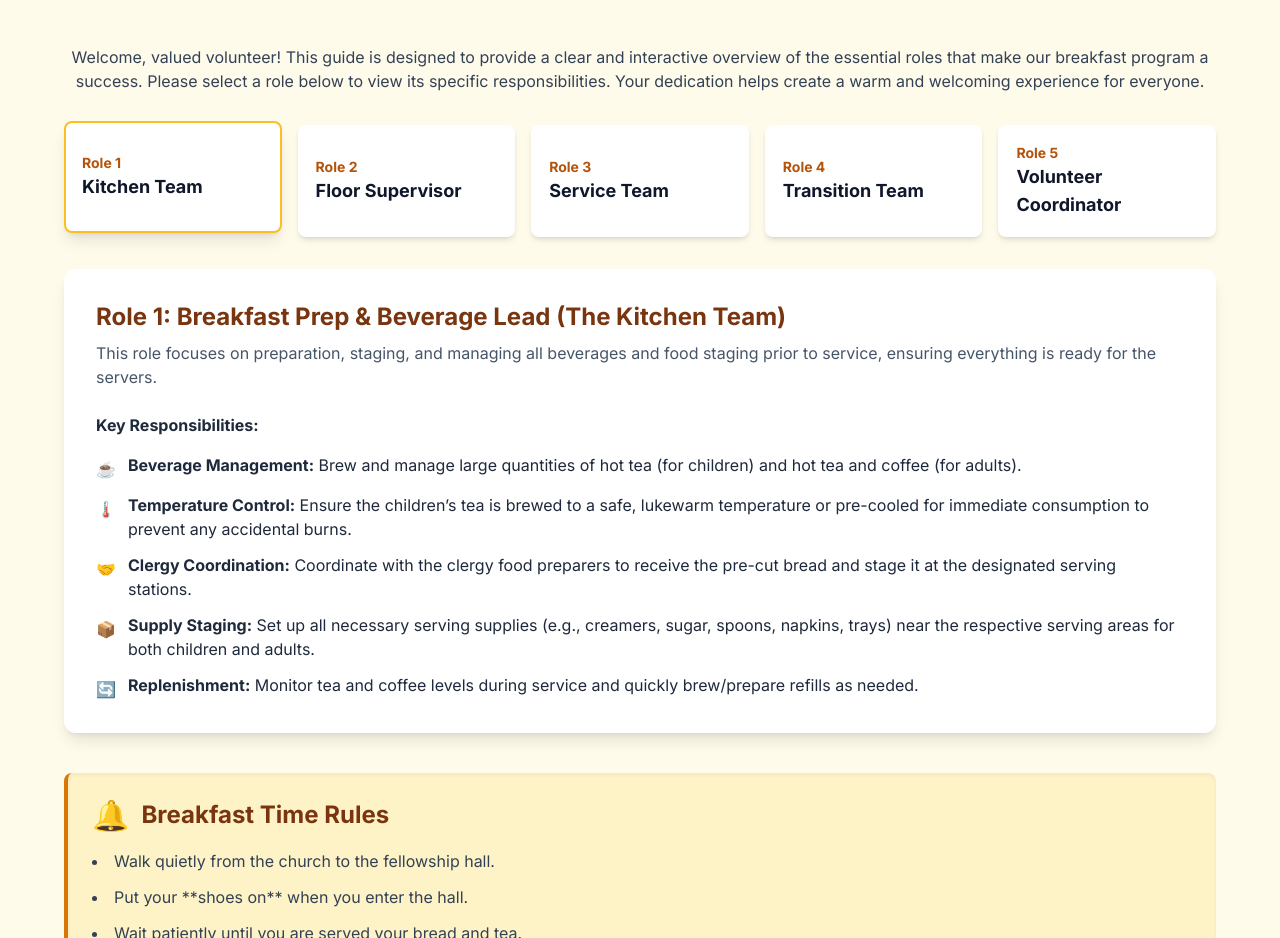
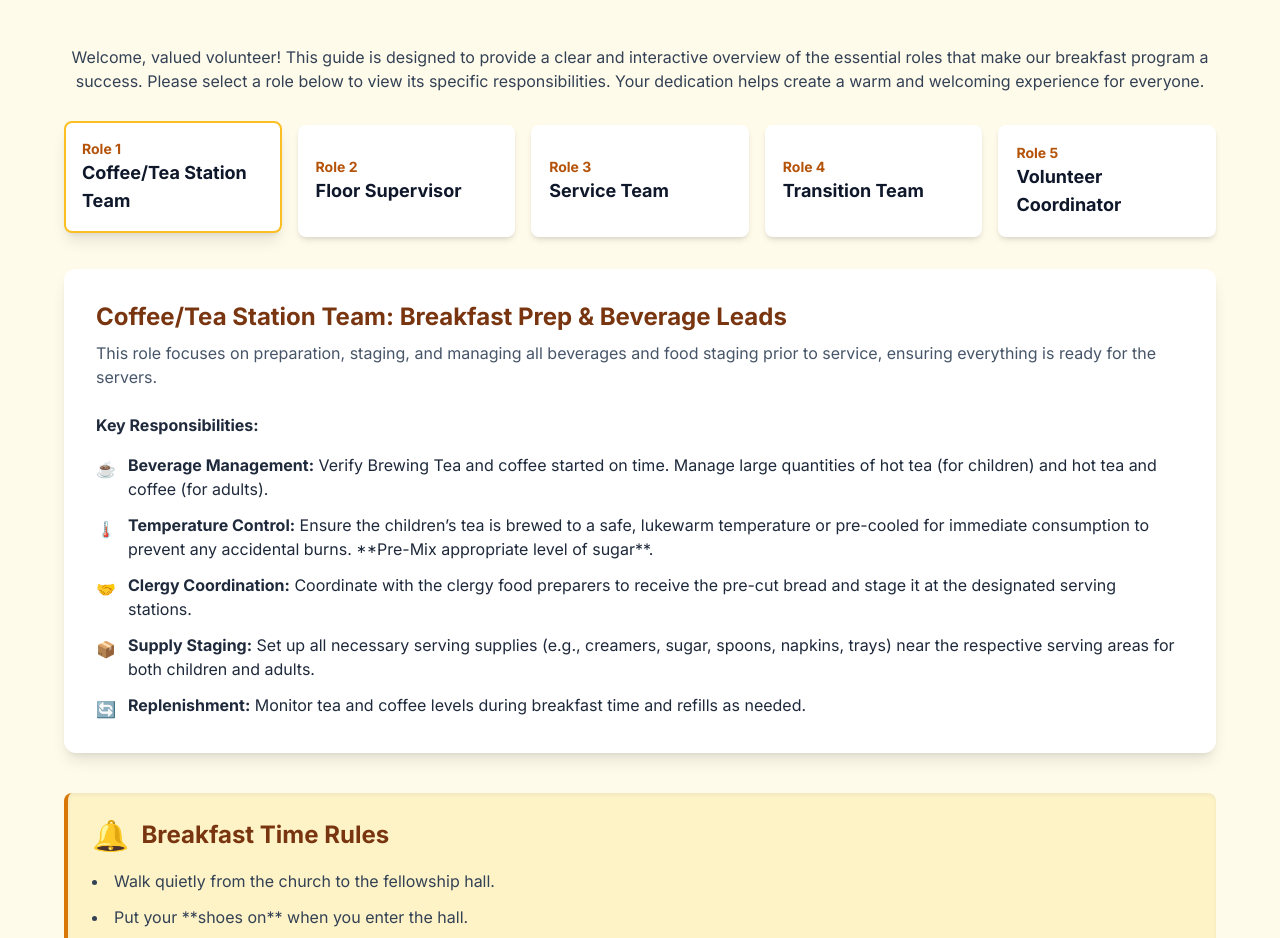
Before and after one commit to vaStGeorges/volunteers.github.io, a plain HTML site: page index.html in a window 1280 px wide. Shown: the part 127-1065 px from the top of the page. Drawn offline with nearby package versions, Linux system fonts and the light colour scheme.

Commit message:
Update index.html

```diff
--- a/index.html
+++ b/index.html
@@ -53,7 +53,7 @@
             <nav id="role-nav" class="grid grid-cols-2 md:grid-cols-3 lg:grid-cols-5 gap-4 mb-8">
                 <button data-role="1" class="role-card active text-left p-4 bg-white border-2 border-amber-400 rounded-lg shadow-md hover:shadow-lg focus:outline-none focus:ring-2 focus:ring-amber-500">
                     <span class="block text-sm font-semibold text-amber-700">Role 1</span>
-                    <span class="block text-lg font-bold text-slate-900">Kitchen Team</span>
+                    <span class="block text-lg font-bold text-slate-900">Coffee/Tea Station Team</span>
                 </button>
                 <button data-role="2" class="role-card text-left p-4 bg-white border-2 border-transparent rounded-lg shadow-md hover:shadow-lg focus:outline-none focus:ring-2 focus:ring-amber-500">
                     <span class="block text-sm font-semibold text-amber-700">Role 2</span>
@@ -75,15 +75,15 @@
 
             <main id="role-details" class="bg-white p-6 md:p-8 rounded-xl shadow-lg mb-10">
                 <div id="role-content-1" class="role-content active">
-                    <h2 class="text-2xl font-bold text-amber-900 mb-2">Role 1: Breakfast Prep & Beverage Lead (The Kitchen Team)</h2>
+                    <h2 class="text-2xl font-bold text-amber-900 mb-2">Coffee/Tea Station Team: Breakfast Prep & Beverage Leads</h2>
                     <p class="text-slate-600 mb-6">This role focuses on preparation, staging, and managing all beverages and food staging prior to service, ensuring everything is ready for the servers.</p>
                     <h3 class="font-bold text-slate-800 mb-4">Key Responsibilities:</h3>
                     <ul class="space-y-3">
-                        <li class="flex items-start"><span class="text-amber-600 mr-3 mt-1">☕</span><span><strong>Beverage Management:</strong> Brew and manage large quantities of hot tea (for children) and hot tea and coffee (for adults).</span></li>
-                        <li class="flex items-start"><span class="text-amber-600 mr-3 mt-1">🌡️</span><span><strong>Temperature Control:</strong> Ensure the children’s tea is brewed to a safe, lukewarm temperature or pre-cooled for immediate consumption to prevent any accidental burns.</span></li>
+                        <li class="flex items-start"><span class="text-amber-600 mr-3 mt-1">☕</span><span><strong>Beverage Management:</strong> Verify Brewing Tea and coffee started on time. Manage large quantities of hot tea (for children) and hot tea and coffee (for adults).</span></li>
+                        <li class="flex items-start"><span class="text-amber-600 mr-3 mt-1">🌡️</span><span><strong>Temperature Control:</strong> Ensure the children’s tea is brewed to a safe, lukewarm temperature or pre-cooled for immediate consumption to prevent any accidental burns. **Pre-Mix appropriate level of sugar**.</span></li>
                         <li class="flex items-start"><span class="text-amber-600 mr-3 mt-1">🤝</span><span><strong>Clergy Coordination:</strong> Coordinate with the clergy food preparers to receive the pre-cut bread and stage it at the designated serving stations.</span></li>
                         <li class="flex items-start"><span class="text-amber-600 mr-3 mt-1">📦</span><span><strong>Supply Staging:</strong> Set up all necessary serving supplies (e.g., creamers, sugar, spoons, napkins, trays) near the respective serving areas for both children and adults.</span></li>
-                        <li class="flex items-start"><span class="text-amber-600 mr-3 mt-1">🔄</span><span><strong>Replenishment:</strong> Monitor tea and coffee levels during service and quickly brew/prepare refills as needed.</span></li>
+                        <li class="flex items-start"><span class="text-amber-600 mr-3 mt-1">🔄</span><span><strong>Replenishment:</strong> Monitor tea and coffee levels during breakfast time and refills as needed.</span></li>
                     </ul>
                 </div>
                 <div id="role-content-2" class="role-content">
@@ -119,7 +119,7 @@
                         <li class="flex items-start"><span class="text-amber-600 mr-3 mt-1">✨</span><span><strong>Venue Transition:</strong> Fold and stack the children’s dining tables and chairs, or relocate them to the designated storage area/adult setup area, ensuring the space is ready for the adults.</span></li>
                         <li class="flex items-start"><span class="text-amber-600 mr-3 mt-1">🛠️</span><span><strong>Adult Setup:</strong> Set up and staff the designated adult serving station with coffee, tea, bread, and any accompanying items.</span></li>
                         <li class="flex items-start"><span class="text-amber-600 mr-3 mt-1">🧑‍🍳</span><span><strong>Adult Service:</strong> Serve bread, tea, and coffee to the arriving adults in a friendly and efficient manner.</span></li>
-                        <li class="flex items-start"><span class="text-amber-600 mr-3 mt-1">🧹</span><span><strong>Post-Meal Cleanup:</strong> Assist the Kitchen Team (Role 1) with the final wiping down of adult serving counters and general area tidy-up.</span></li>
+                        <li class="flex items-start"><span class="text-amber-600 mr-3 mt-1">🧹</span><span><strong>Post-Meal Cleanup:</strong> Assist the Coffee/Tea Station Team (Role 1) with the final wiping down of adult serving counters and general area tidy-up.</span></li>
                     </ul>
                 </div>
                  <div id="role-content-5" class="role-content">
```
